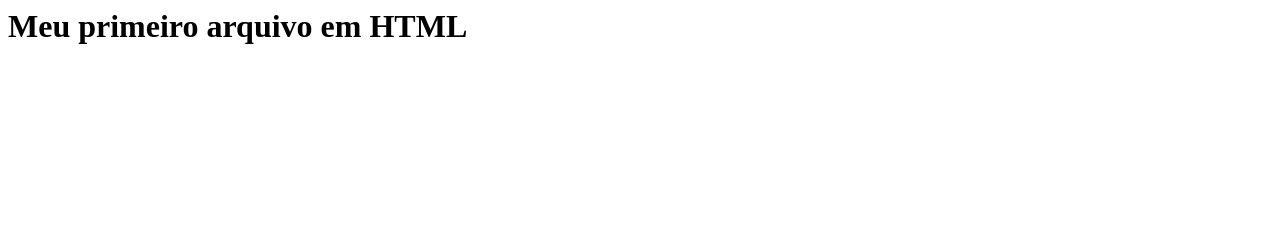
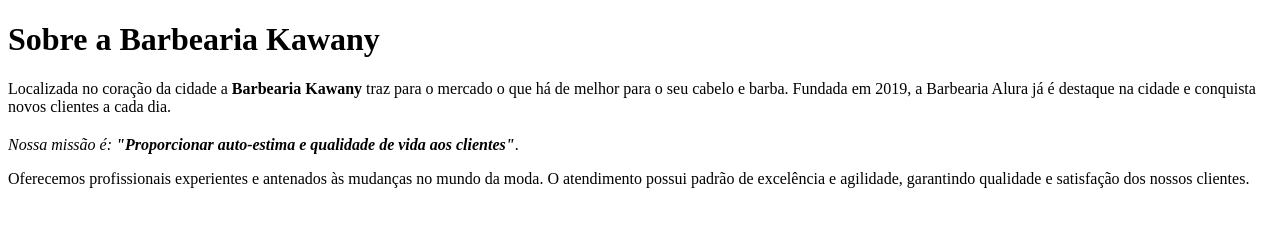
Before and after one commit to kawanysv/Primeiro-reposit-rio, a plain HTML site: page index.html in a window 1280 px wide. Drawn offline with Linux system fonts and the light colour scheme.

Commit message:
Atualização site Barbearia

```diff
--- a/index.html
+++ b/index.html
@@ -1,3 +1,22 @@
-<html>
-  <h1>Meu primeiro arquivo em HTML</h1>
+<!DOCTYPE html>
+<html lang="pt-br">
+    <meta charset="utf-8">
+
+    <head>
+        <title>Baebearia Kawany</title>
+        <h1>Sobre a Barbearia Kawany</h1>
+
+    </head>
+    <body>
+    <p>Localizada no coração da cidade a <strong>Barbearia Kawany</strong> traz para o mercado o que há de melhor para o seu cabelo e barba. Fundada em 2019, a Barbearia Alura já é destaque na cidade e conquista novos clientes a cada dia.</p>
+
+  <p style="font-size: 20px"><p><em>Nossa missão é: <strong>"Proporcionar auto-estima e qualidade de vida aos clientes"</strong></em>.</p>
+
+    <p>Oferecemos profissionais experientes e antenados às mudanças no mundo da moda. O atendimento possui padrão de excelência e agilidade, garantindo qualidade e satisfação dos nossos clientes.</p>
+
+    </body>
+
+
+
+
 </html>
```
